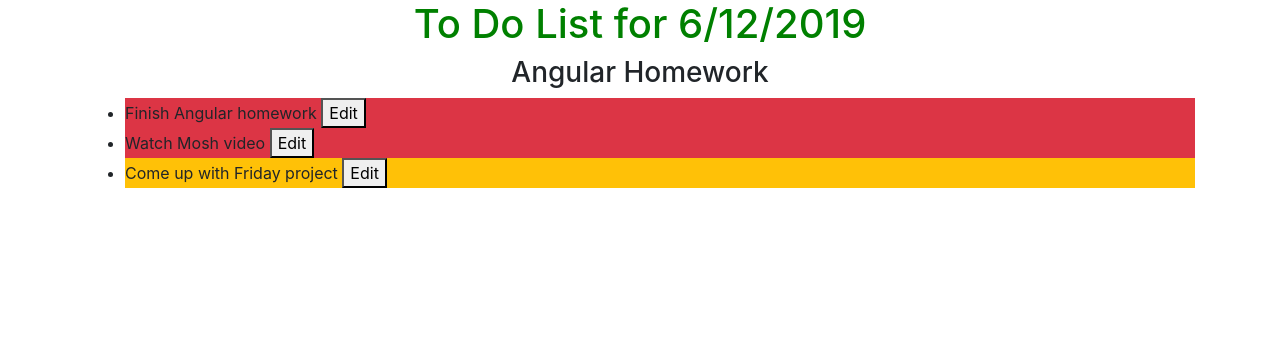
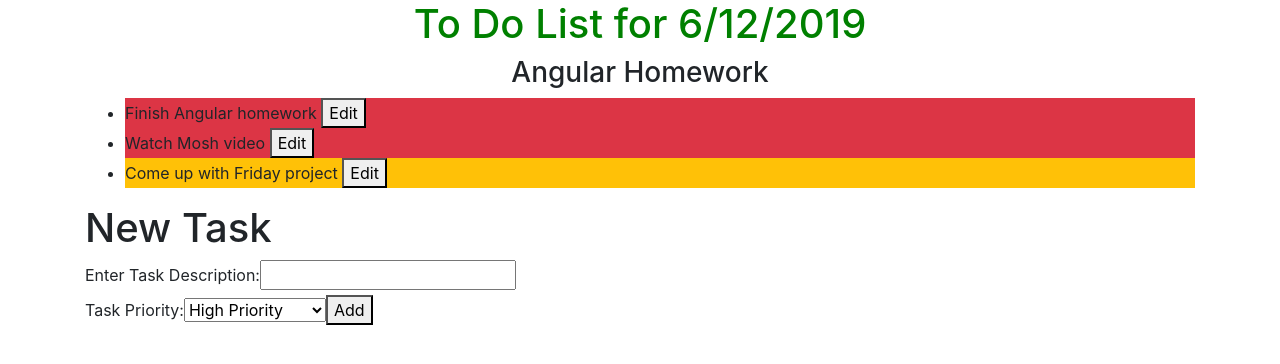
Before and after one commit to tessasullivan/to-do-Angular, an Angular app: page / in a window 1280 px wide. Shown: the top 364 px of the page. Built offline with nearby package versions, Linux system fonts and the light colour scheme.

Commit message:
Added ability to add new task

```diff
--- a/src/app/app.component.html
+++ b/src/app/app.component.html
@@ -8,3 +8,4 @@
 
 
 <edit-task [childSelectedTask]="selectedTask" (clickedDone)="finishedEditing()"></edit-task>
+<new-task (sendTask)="addTask($event)"></new-task>
--- a/src/app/app.component.ts
+++ b/src/app/app.component.ts
@@ -20,6 +20,9 @@
     new Task('Come up with Friday project', 2)
   ];
 
+  addTask(newTask: Task) {
+    this.masterTaskList.push(newTask);
+  }
   selectedTask = null;
   editButtonClicked(clickedTask) {
     this.selectedTask = clickedTask;
--- a/src/app/app.module.ts
+++ b/src/app/app.module.ts
@@ -4,12 +4,14 @@
 import { AppComponent } from './app.component';
 import { TaskListComponent } from './task-list/task-list.component';
 import { EditTaskComponent } from './edit-task/edit-task.component';
+import { NewTaskComponent } from './new-task/new-task.component';
 
 @NgModule({
   declarations: [
     AppComponent,
     TaskListComponent,
-    EditTaskComponent
+    EditTaskComponent,
+    NewTaskComponent
   ],
   imports: [
     BrowserModule,
--- /dev/null
+++ b/src/app/new-task/new-task.component.html
@@ -0,0 +1,14 @@
+<h1>New Task</h1>
+<div>
+ <label>Enter Task Description:</label>
+ <input #newDescription>
+</div>
+<div>
+  <label>Task Priority:</label>
+  <select #newPriority>
+    <option [value]="1"> High Priority </option>
+    <option [value]="2"> Medium Priority </option>
+    <option [value]="3"> Low Priority </option>
+  </select>
+  <button (click)="submitForm(newDescription.value, newPriority.value); newDescription.value='';">Add</button>
+</div>
--- /dev/null
+++ b/src/app/new-task/new-task.component.ts
@@ -0,0 +1,16 @@
+import { Component, Output, EventEmitter} from '@angular/core';
+import { Task } from '../models/task.model';
+
+@Component({
+  selector: 'new-task',
+  templateUrl: './new-task.component.html',
+  styleUrls: ['./new-task.component.css']
+})
+export class NewTaskComponent {
+  @Output() sendTask = new EventEmitter();
+
+  submitForm(description: string, priority: string) {
+    let newTask: Task = new Task(description, parseInt(priority));
+    this.sendTask.emit(newTask);
+  }
+}
```
Also changed, not shown: src/app/new-task/new-task.component.css (added), 1 other file (tests, documents, lock files or other folders).
